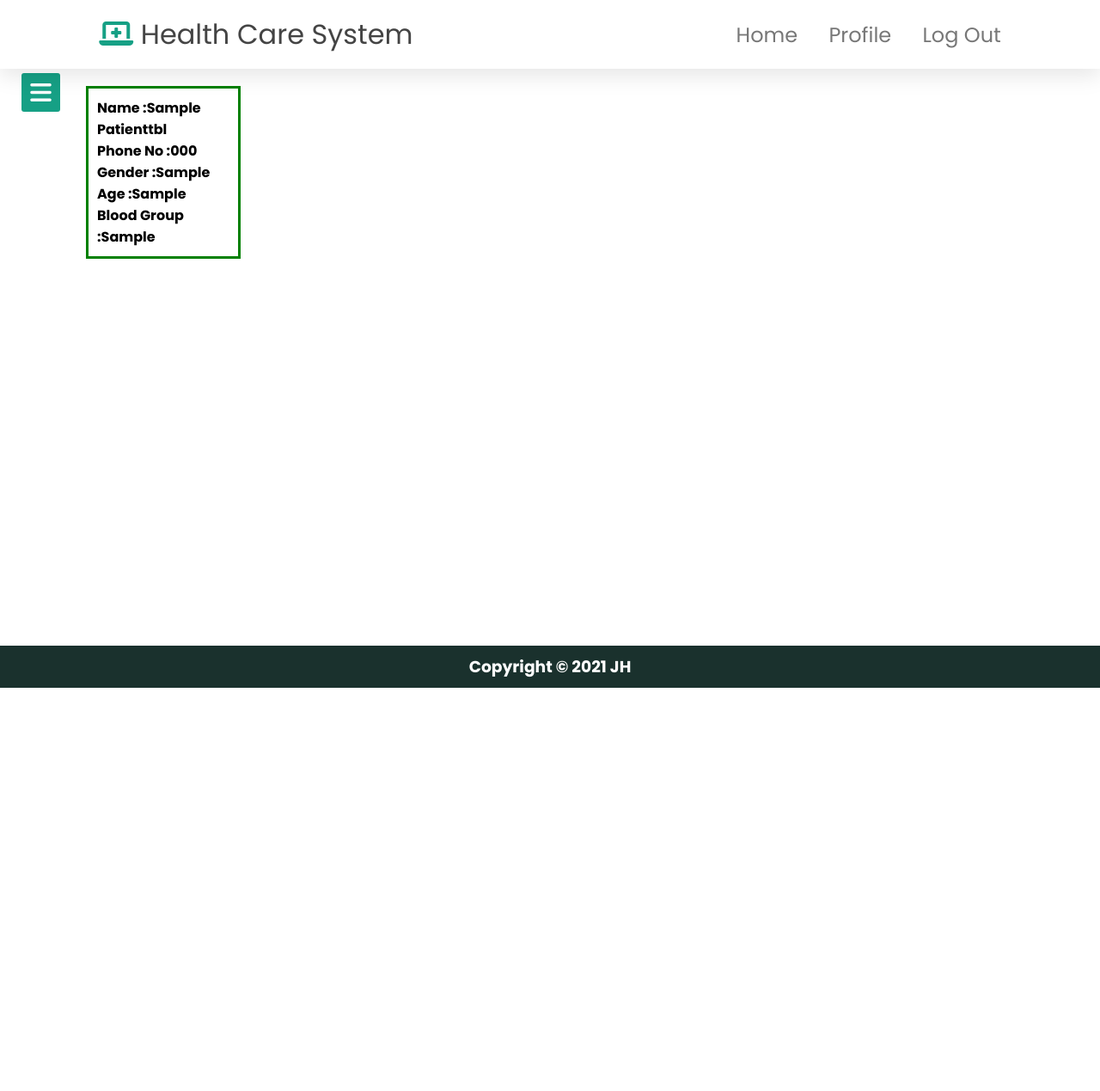
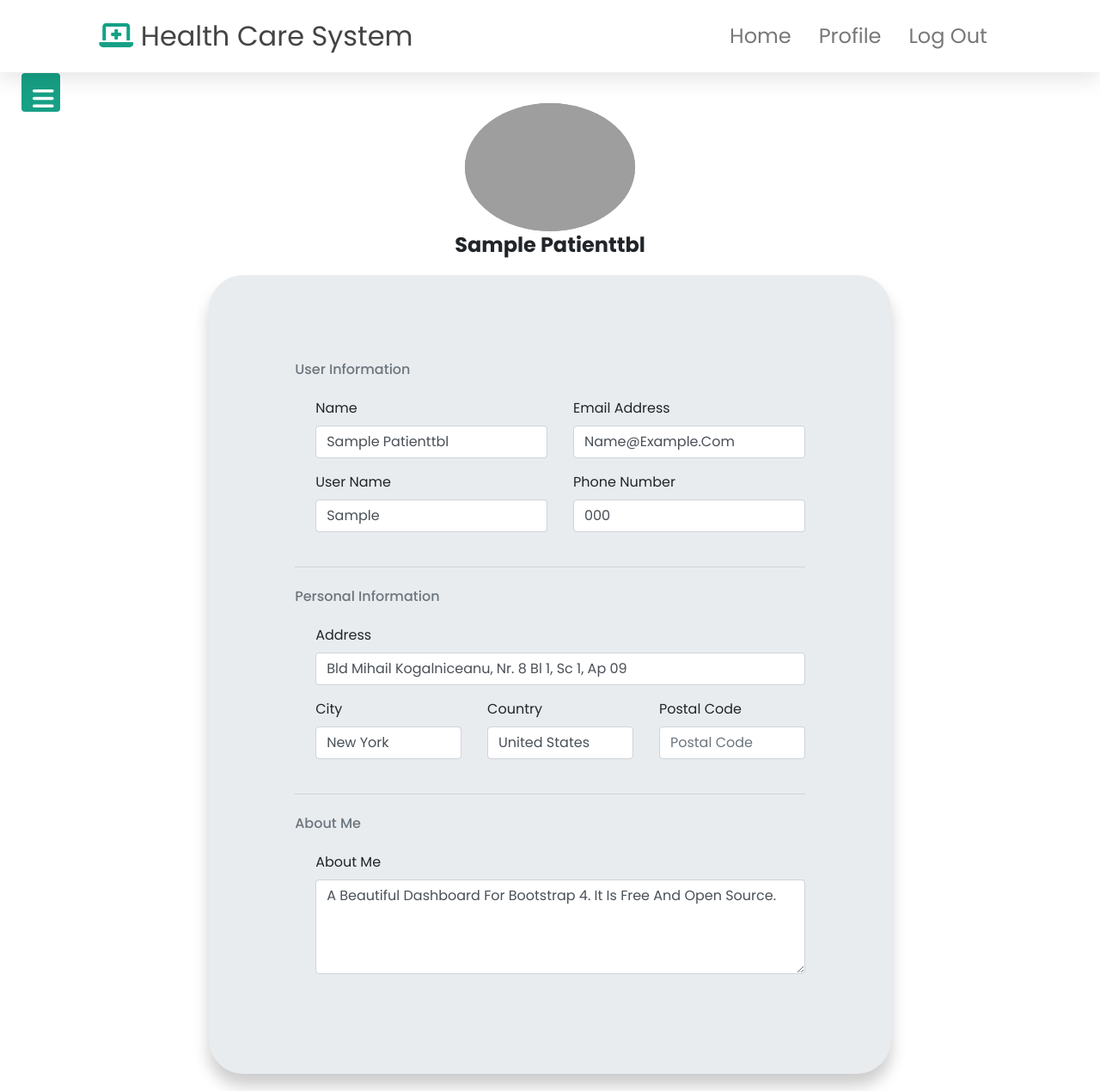
Before and after one commit to mdjawadulhasan/Health-Application, a PHP site: page /phawa/Patient/Patprofile.php in a window 1280 px wide. Shown: the whole page at 86% size. Before the commit the page ends 800 px from the top, so only its background shows below. Run offline with PHP 8.4, Linux system fonts and the light colour scheme; the visitor is signed in with stand-in values (Sample User, id 1); tables that the repository leaves empty or names only in its code hold one stand-in row (values such as "Sample post"); some libraries are stand-ins or nearby versions; grey boxes are pictures that could not be loaded.

Commit message:
Profile Desig

```diff
--- a/PHP/Patient/Patprofile.php
+++ b/PHP/Patient/Patprofile.php
@@ -5,17 +5,7 @@ if (!isset($_SESSION["user_name"])) {
     exit();
 }
 $title = 'Profile';
-require_once './includes/header.php'; ?>
-
-
-<?php
-
-session_start();
-if (!isset($_SESSION["user_name"])) {
-    header("refresh: 0; url=Patsignin.php");
-    exit();
-} else {
-
+require_once './includes/header.php';
 $user_name = $_SESSION["user_name"];
 $query = "SELECT * FROM patienttbl WHERE ptusername='$user_name';";
 $conn = mysqli_connect('localhost', 'root', '', 'phawa');
@@ -28,27 +18,112 @@ if (!isset($_SESSION["user_name"])) {
     $gender = $row['ptgender'];
     $age = $row['ptage'];
     $Bgrp = $row['ptbgrp'];
-    }
+    $Email=$row['ptuseremail'];
 }
 
+require_once './includes/sidebar.php';
 ?>
-
-<?php require_once './includes/sidebar.php'; ?>
-
-
-<section class="showval">
-    <b>Name :<b><?php echo $name ?>
-            <p><b>Phone No :<b><?php echo $phoneno ?></p>
-            <p><b>Gender :<b><?php echo $gender ?></p>
-            <p><b>Age :<b><?php echo $age ?></p>
-            <p><b>Blood group :<b><?php echo $Bgrp ?></p>
-</section>
 
 
 
 
+<!DOCTYPE html>
+<html lang="en">
 
+<head>
+    <link rel="stylesheet" href="https://cdnjs.cloudflare.com/ajax/libs/twitter-bootstrap/4.0.0/css/bootstrap.min.css" />
+    <link rel="stylesheet" href="../Patient/css/profilestyle.css">
+    <link href="https://fonts.googleapis.com/css?family=Open+Sans:300,400,600,700" rel="stylesheet">
+</head>
 
+<body>
+    <div class="profile">
+        <div class="usercard">
+           <div class="imgcontainer">
+           <img src="../../Images/placeholder.png" alt="Avatar" style="width:100%">
+           </div>
+            <div class="container">
+                <h4><b><?php echo $name ?></b></h4>
+            </div>
+        </div>
 
+        <div class="userinfo">
+            <form>
+                <h6 class="heading-small text-muted mb-4">User information</h6>
+                <div class="pl-lg-4">
+                    <div class="row">
+                        <div class="col-lg-6">
+                            <div class="form-group focused">
+                                <label class="form-control-label" for="input-username">Name</label>
+                                <input type="text" id="input-username" class="form-control form-control-alternative" placeholder="Username" value="<?php echo $name ?>">
+                            </div>
+                        </div>
+                        <div class="col-lg-6">
+                            <div class="form-group">
+                                <label class="form-control-label" for="input-email">Email address</label>
+                                <input type="email" id="input-email" class="form-control form-control-alternative" value="<?php echo $Email ?>" >
+                            </div>
+                        </div>
+                    </div>
+                    <div class="row">
+                        <div class="col-lg-6">
+                            <div class="form-group focused">
+                                <label class="form-control-label" for="input-first-name">User Name</label>
+                                <input type="text" id="input-first-name" class="form-control form-control-alternative" placeholder="First name" value="<?php echo $user_name ?>">
+                            </div>
+                        </div>
+                        <div class="col-lg-6">
+                            <div class="form-group focused">
+                                <label class="form-control-label" for="input-last-name">Phone Number</label>
+                                <input type="text" id="input-last-name" class="form-control form-control-alternative"  value="<?php echo $phoneno?>">
+                            </div>
+                        </div>
+                    </div>
+                </div>
+                <hr class="my-4">
+                <!-- Address -->
+                <h6 class="heading-small text-muted mb-4">Personal Information</h6>
+                <div class="pl-lg-4">
+                    <div class="row">
+                        <div class="col-md-12">
+                            <div class="form-group focused">
+                                <label class="form-control-label" for="input-address">Address</label>
+                                <input id="input-address" class="form-control form-control-alternative" placeholder="Home Address" value="Bld Mihail Kogalniceanu, nr. 8 Bl 1, Sc 1, Ap 09" type="text">
+                            </div>
+                        </div>
+                    </div>
+                    <div class="row">
+                        <div class="col-lg-4">
+                            <div class="form-group focused">
+                                <label class="form-control-label" for="input-city">City</label>
+                                <input type="text" id="input-city" class="form-control form-control-alternative" placeholder="City" value="New York">
+                            </div>
+                        </div>
+                        <div class="col-lg-4">
+                            <div class="form-group focused">
+                                <label class="form-control-label" for="input-country">Country</label>
+                                <input type="text" id="input-country" class="form-control form-control-alternative" placeholder="Country" value="United States">
+                            </div>
+                        </div>
+                        <div class="col-lg-4">
+                            <div class="form-group">
+                                <label class="form-control-label" for="input-country">Postal code</label>
+                                <input type="number" id="input-postal-code" class="form-control form-control-alternative" placeholder="Postal code">
+                            </div>
+                        </div>
+                    </div>
+                </div>
+                <hr class="my-4">
+                <!-- Description -->
+                <h6 class="heading-small text-muted mb-4">About me</h6>
+                <div class="pl-lg-4">
+                    <div class="form-group focused">
+                        <label>About Me</label>
+                        <textarea rows="4" class="form-control form-control-alternative" placeholder="A few words about you ...">A beautiful Dashboard for Bootstrap 4. It is Free and Open Source.</textarea>
+                    </div>
+                </div>
+            </form>
+        </div>
+    </div>
 
-<?php require_once './includes/footer.php'; ?>
+</body>
--- /dev/null
+++ b/PHP/Patient/css/profilestyle.css
@@ -0,0 +1,33 @@
+.profile {
+    padding: 20px 19%;
+}
+
+.usercard {
+    width: 50%;
+    height: auto;
+    margin: 0 auto;
+    margin-bottom: 10px;
+}
+
+.imgcontainer {
+    width: 50%;
+    margin: 0 auto;
+}
+
+img {
+    border-radius: 50%;
+    background-color: rgb(145, 148, 151);
+}
+
+.container {
+    padding: 2px 16px;
+    text-align: center;
+}
+
+.userinfo {
+    margin: 0 auto;
+    background-color: #e9ecef;
+    padding: 100px;
+    box-shadow: 0 14px 18px 0 rgba(0, 0, 0, 0.2);
+    border-radius: 40px;
+}
```
Also changed, not shown: Testhome/form.php (added, +48 -0 lines), Testhome/index.php (added, +202 -0 lines), Testhome/main.css (added, +37 -0 lines), Testhome/processForm.php (added, +41 -0 lines), Testhome/scripts.js (added, +13 -0 lines), Images/placeholder.png (added), Testhome/images/1637329973-101779189_604676026810787_7502492715678957568_n.jpg (added), Testhome/images/placeholder.png (added). Lines whose indentation alone changed are shown as unchanged.
